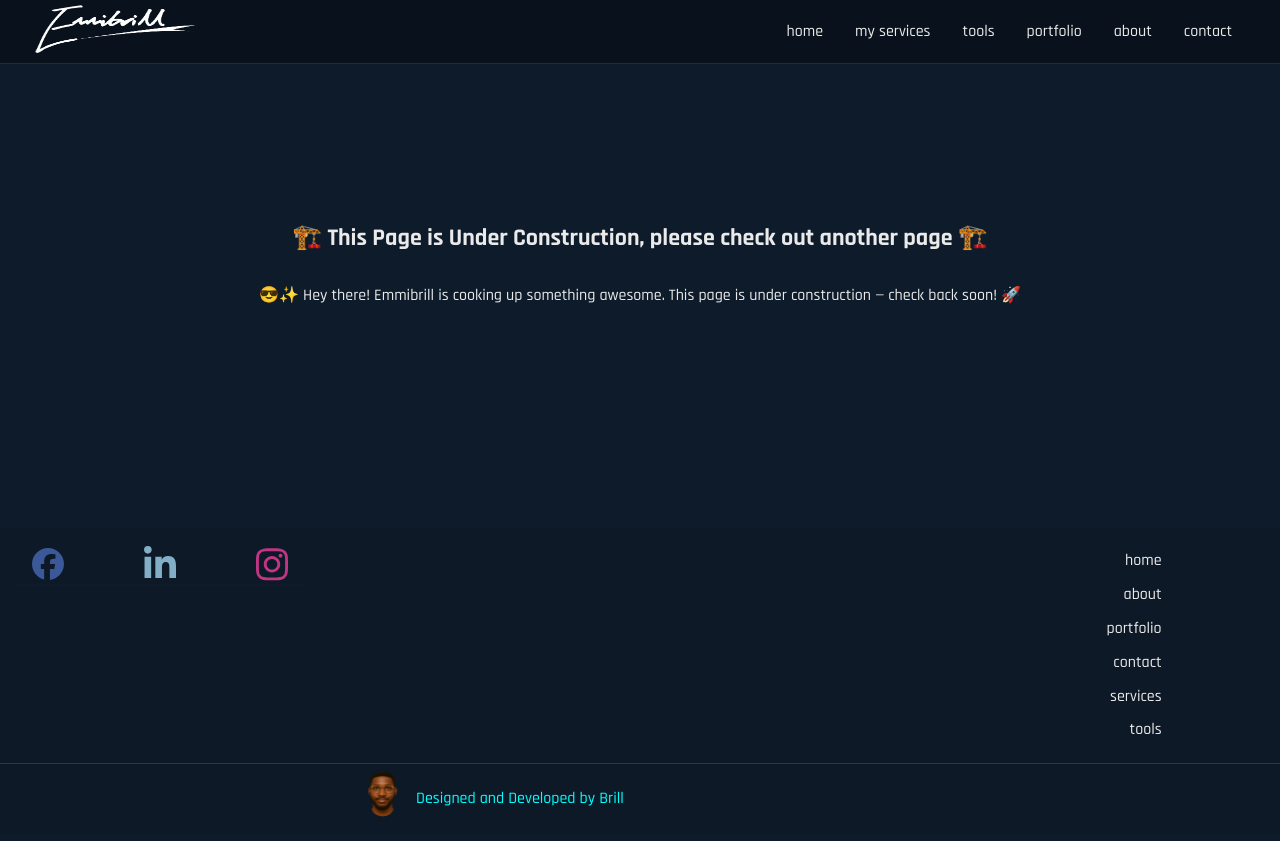
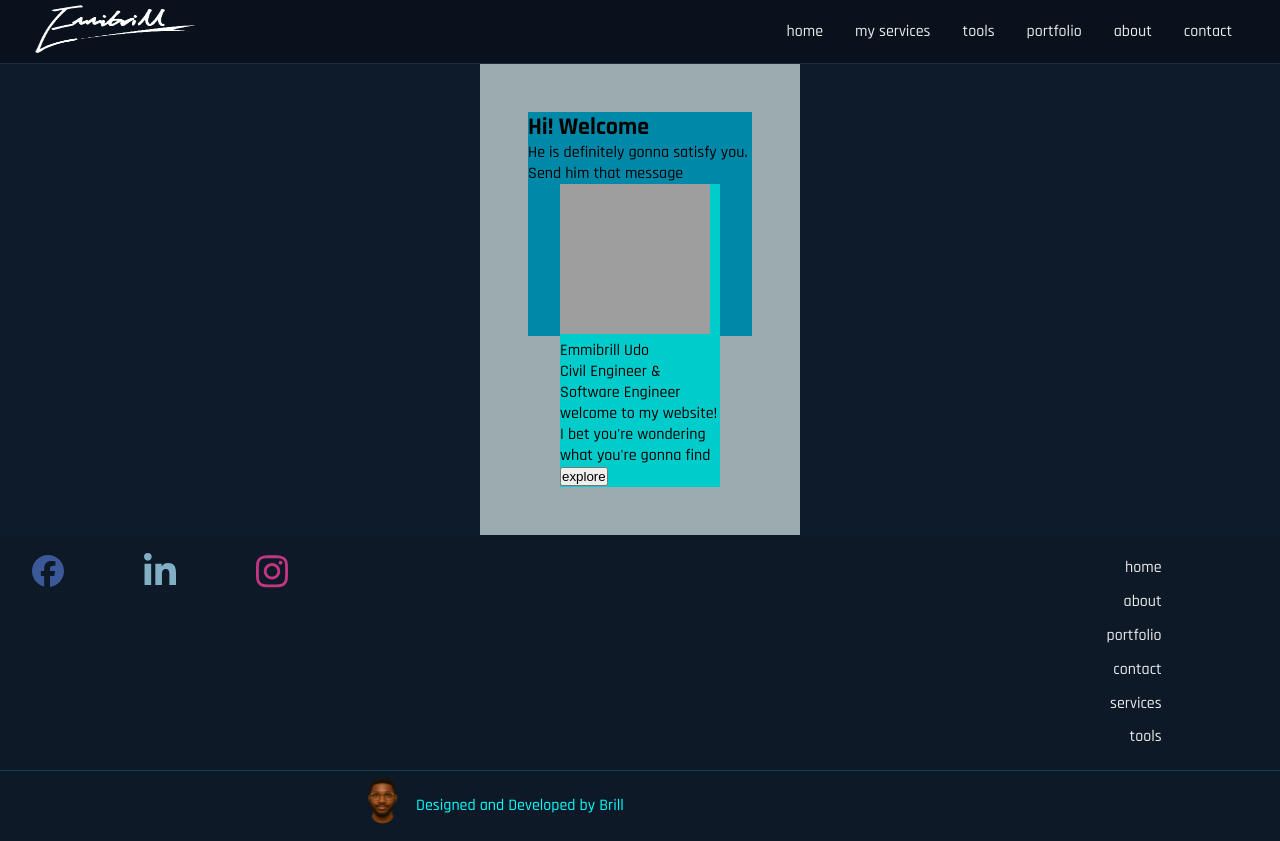
Before and after one commit to Emmibrill/portfolio-full-stack, a Django app: page / in a window 1280 px wide. Before the commit the page ends 817 px from the top, so only its background shows below. Run offline with Django 5.2, Linux system fonts and the light colour scheme; some web fonts are replaced; grey boxes are pictures that could not be loaded.

Commit message:
install and add django-sendgrid-v5 to requirement.txt

```diff
--- a/requirements.txt
+++ b/requirements.txt
@@ -7,14 +7,20 @@ dj-database-url==3.0.1
 django==5.2.4; python_version >= '3.10'
 django-cloudinary-storage==0.3.0
 django-environ==0.12.0; python_version >= '3.9' and python_version < '4'
+django-sendgrid-v5==1.3.0
+ecdsa==0.19.1; python_version >= '2.6' and python_version not in '3.0, 3.1, 3.2, 3.3, 3.4, 3.5'
 gunicorn==23.0.0; python_version >= '3.7'
 idna==3.10; python_version >= '3.6'
+markupsafe==3.0.2; python_version >= '3.9'
 packaging==25.0; python_version >= '3.8'
 pillow==11.2.1; python_version >= '3.9'
 psycopg2-binary==2.9.10; python_version >= '3.8'
+python-http-client==3.3.7; python_version >= '2.7' and python_version not in '3.0, 3.1, 3.2, 3.3'
 requests==2.32.4; python_version >= '3.8'
+sendgrid==6.12.4; python_version >= '2.7' and python_version not in '3.0, 3.1, 3.2, 3.3, 3.4'
 six==1.17.0; python_version >= '2.7' and python_version not in '3.0, 3.1, 3.2'
 sqlparse==0.5.3; python_version >= '3.8'
 tzdata==2025.2; python_version >= '2'
 urllib3==2.5.0; python_version >= '3.9'
+werkzeug==3.1.3; python_version >= '3.9'
 whitenoise==6.9.0; python_version >= '3.9'
--- a/static/css/portfolio.css
+++ b/static/css/portfolio.css
@@ -402,11 +402,32 @@ footer {
 /*home section*/
 
 .home_section{
-    position: relative;
-    height: calc(100% - 17rem);
     display: grid;
     place-items: center;
-}
+    padding-top: 4rem;
+}
+.home_card{
+    display: grid;
+    grid-template-columns: 2rem 10rem 2rem;
+    grid-template-rows: repeat(3, auto);
+    background: #9babb0;
+    padding: 3rem;
+}
+.welcome_card{
+    background: #0088a9;
+    grid-column: 1/-1;
+    grid-row: 1/3;
+
+    display: grid;
+    grid-template-rows: subgrid;
+}
+.explore_card{
+    background: #00cccc;
+    grid-column: 2/3;
+    grid-row: 2/4;
+
+}
+/*
 .wrk_in_progress{
     display: grid;
     place-items: center;
@@ -415,7 +436,7 @@ footer {
     text-align: center;
     gap: 2rem;
 }
-
+*/
 
 /* style the display no project message dialogue box*/
 
--- a/templates/portfolioApp/home.html
+++ b/templates/portfolioApp/home.html
@@ -6,9 +6,35 @@
 
 <section class="home_section">
 
+   <!---
     <div class="wrk_in_progress">
         <h1>🏗️ This Page is Under Construction, please check out another page 🏗️</h1>
         <p>😎✨ Hey there! Emmibrill is cooking up something awesome. This page is under construction — check back soon! 🚀</p>
+    </div>
+    --->
+
+    <div class="home_intro">
+        <div class="home_card">
+            <div class="welcome_card">
+                <div>
+                    <h1>Hi! Welcome</h1>
+                    <p>He is definitely gonna satisfy you. Send him that message</p>
+                </div>
+
+            </div>
+
+            <div class="explore_card">
+                    <img src="https://i.pravatar.cc/150?img=2" alt="">
+                    <p>Emmibrill Udo</p>
+                    <p>Civil Engineer & Software Engineer</p>
+                    <p>welcome to my website! I bet you're wondering what you're gonna find</p>
+
+                    <button class="home_intro-btn">explore</button>
+                </div>
+
+
+
+        </div>
     </div>
 
 </section>
```
Also changed, not shown: 1 other file.
